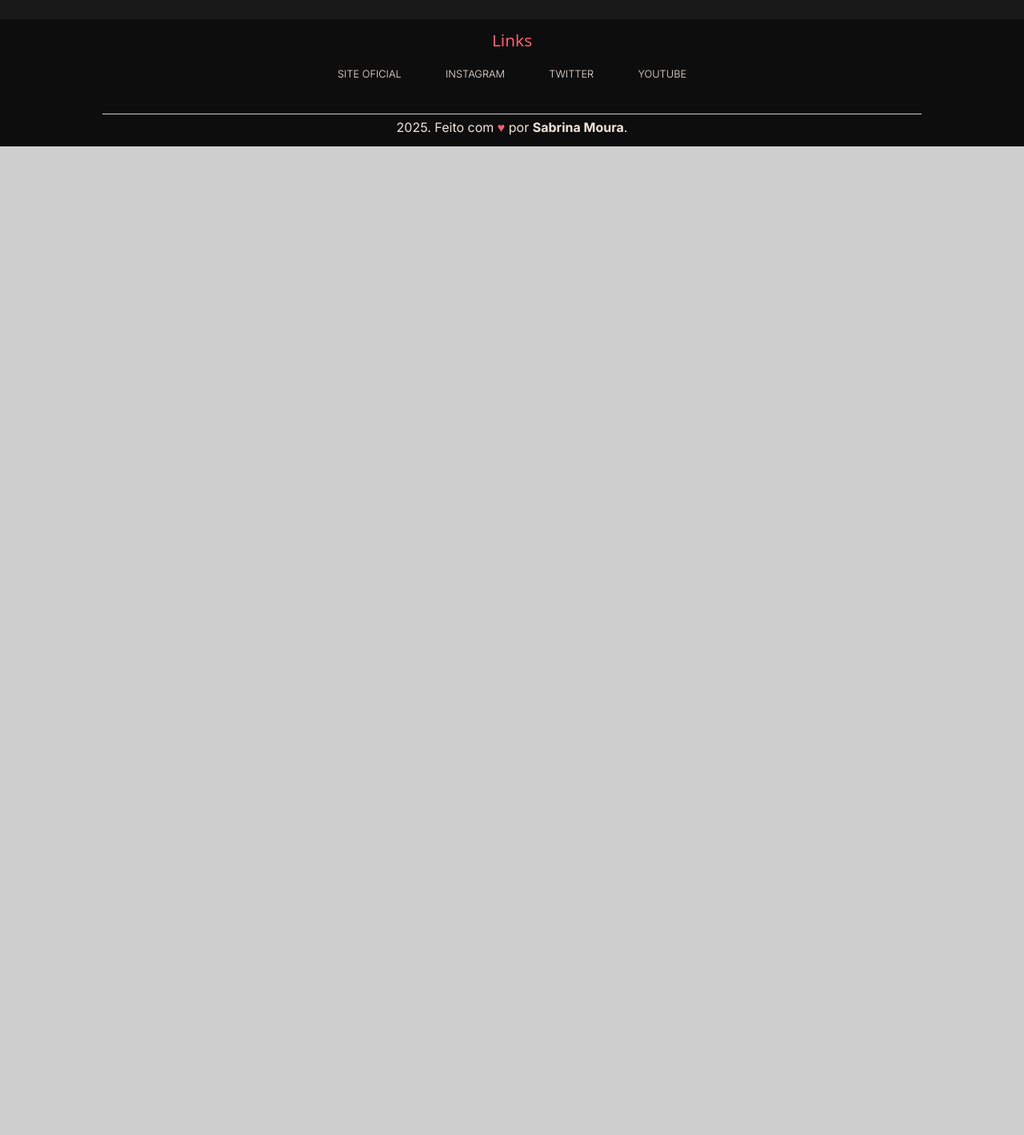
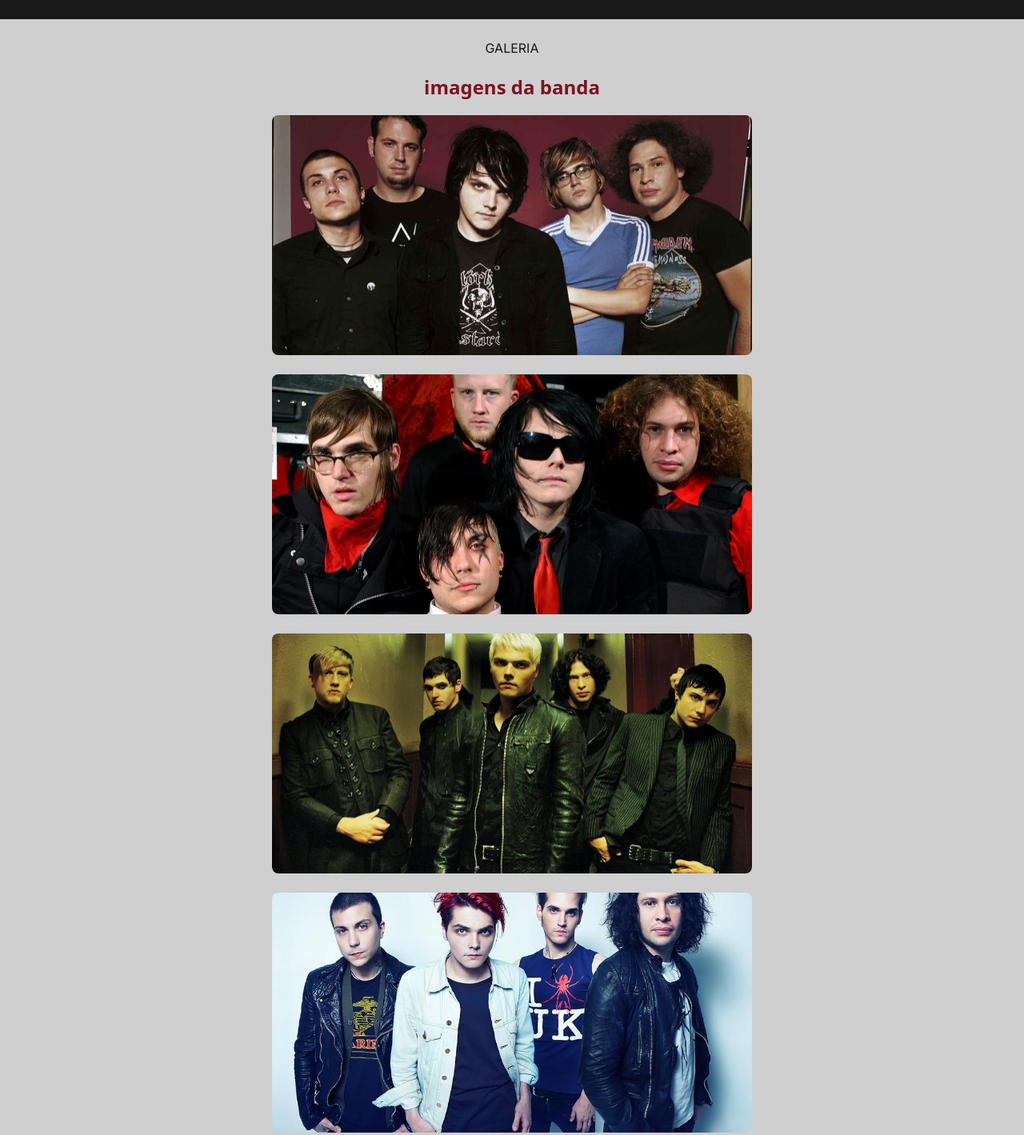
Before and after one commit to sabmoura/projeto-banda-preferida-mcr, a plain HTML site: page index.html in a window 1280 px wide. Shown: the part 5244-6663 px from the top of the page at 80% size. Before the commit the page ends 5427 px from the top, so only its background shows below. Drawn offline with nearby package versions, Linux system fonts and the light colour scheme; a web font is replaced by a local one.

Commit message:
atualiza index.html, adiciona section galeria

```diff
--- a/index.html
+++ b/index.html
@@ -515,6 +515,26 @@
                     </ul>
                 </div>
             </section>
+            <section id="galeria">
+                <div class="section-conteiner">
+                    <h2 class="section-title">Galeria</h2>
+                    <h3>Imagens da banda</h3>
+                    <div class="galeria-imagens">
+                        <div class="galeria-item">
+                            <img src="./src/assets/img/mcr-band-2002.jpg" title="My Chemical Romance durante a era do álbum I Brought You My Bullets, You Brought Me Your Love" alt="My Chemical Romance em 2002">
+                        </div>
+                        <div class="galeria-item">
+                            <img src="./src/assets/img/mcr-band-2004.jpg" title="My Chemical Romance durante a era do álbum Three Cheers for Sweet Revenge" alt="My Chemical Romance em 2004">
+                        </div>
+                        <div class="galeria-item">
+                            <img src="./src/assets/img/mcr-band-2006.jpg" title="My Chemical Romance durante a era do álbum The Black Parade" alt="My Chemical Romance em 2006">
+                        </div>
+                        <div class="galeria-item">
+                            <img src="./src/assets/img/mcr-band-2010.jpg" title="My Chemical Romance durante a era do álbum Danger Days: The True Lives of the Fabulous Killjoys" alt="My Chemical Romance em 2010">
+                        </div>
+                    </div>
+                </div>
+            </section>
         </div>
   </main>
   <footer>
```
